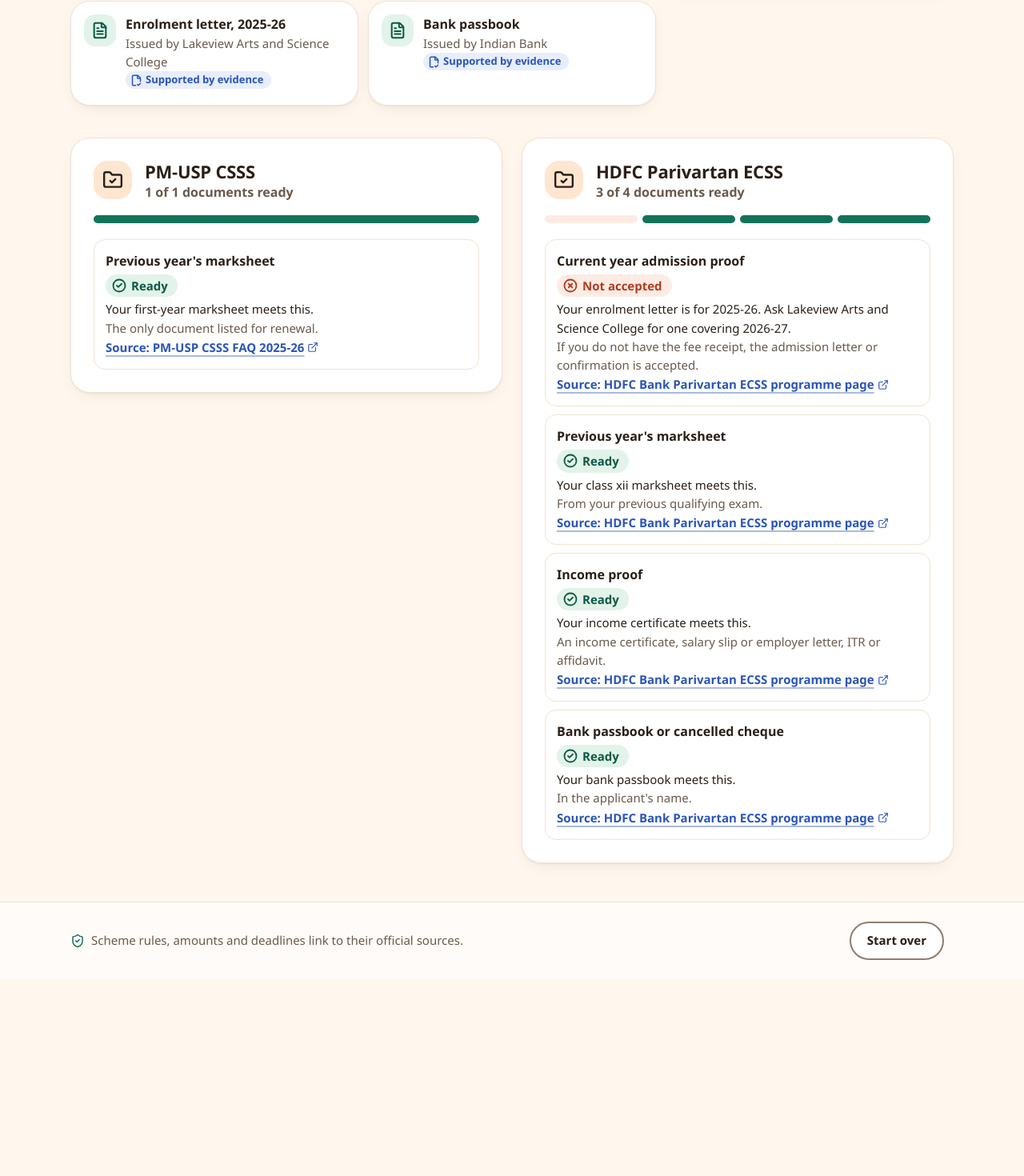
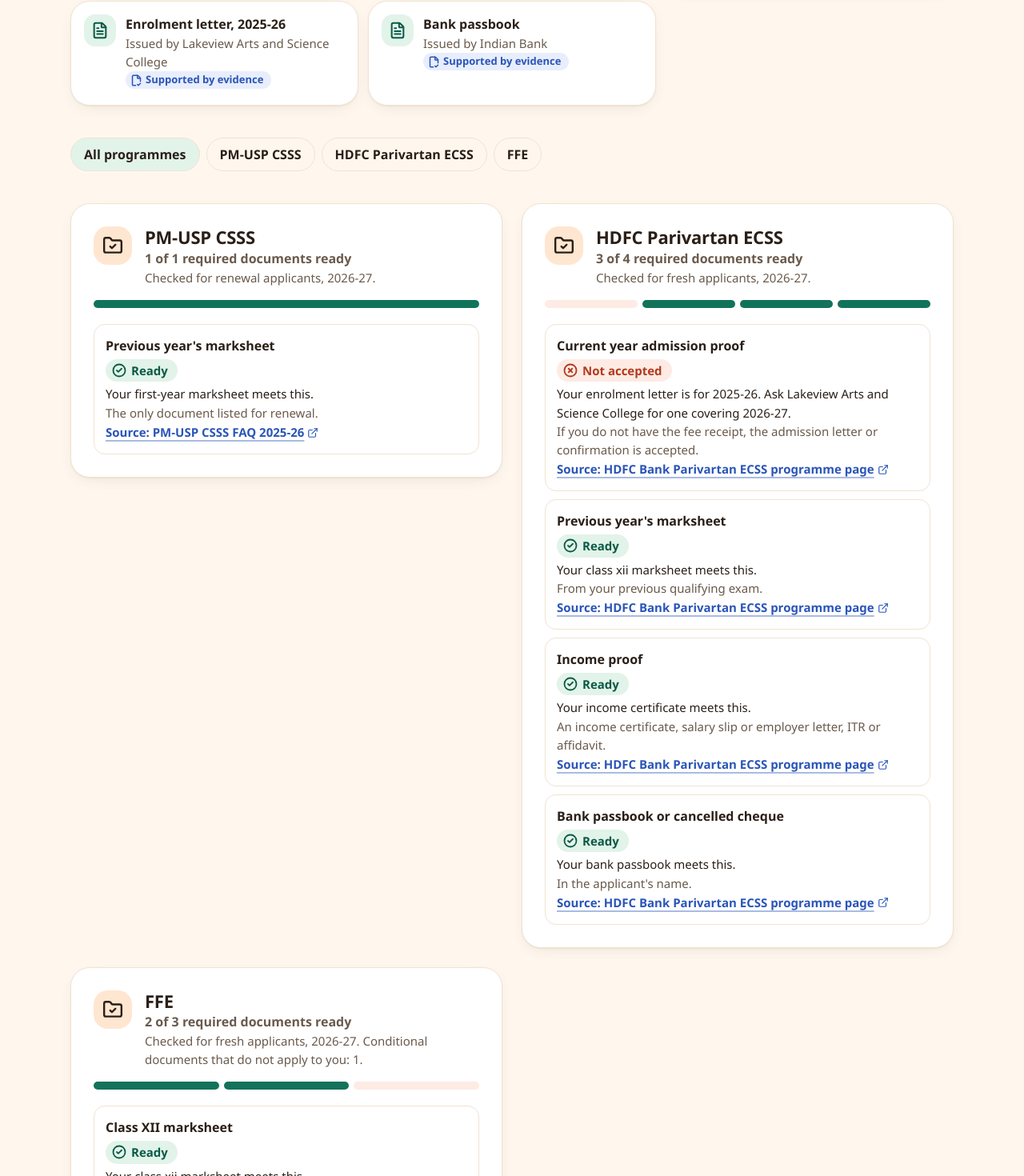
Before and after one commit to SathishAchilles/grantly, a React (Vite) app: page /readiness in a window 1280 px wide. Shown: the part 550-2020 px from the top of the page at 80% size. Before the commit the page ends 1774 px from the top, so only its background shows below. Built offline with nearby package versions, Linux system fonts and the light colour scheme.

Commit message:
Count every required document, show conditional ones and flag unclear academic years for confirmation
Co-Authored-By: Claude Opus 5.5 <noreply@anthropic.com>
Claude-Session: https://claude.ai/code/session_01BhCaCKprt2oaVgs7JBibwC

```diff
--- a/src/domain/readiness.ts
+++ b/src/domain/readiness.ts
@@ -1,13 +1,19 @@
 import { applies } from './eligibility'
-import type { Doc, EvidenceRequirement, Scheme, Student } from './types'
+import type { ApplicantType, Application, Doc, EvidenceRequirement, Scheme, Student } from './types'
 
 /** How well the student's documents cover one requirement. */
-export type ReadinessResult = 'satisfied' | 'alternative' | 'not-satisfied' | 'missing'
+export type ReadinessResult = 'satisfied' | 'alternative' | 'not-satisfied' | 'missing' | 'needs-confirmation'
+
+/** A readiness result, or a marker that a conditional requirement does not apply to this student. */
+export type RequirementStatus = ReadinessResult | 'not-applicable'
 
 /** One evidence requirement with the document matched to it and what the student should do next. */
 export interface RequirementReadiness {
   requirement: EvidenceRequirement
-  result: ReadinessResult
+  /** "needs-confirmation" means a document's academic year is unclear. "not-applicable" is never counted. */
+  result: RequirementStatus
+  /** True when the requirement only applies to some students, so it is shown as "Only if ...". */
+  conditional: boolean
   /** The document that was matched, or the one that is out of date or refused. */
   doc?: Doc
   /** Plain-language next step for the student. */
@@ -28,39 +34,74 @@ const docTypeLabel: Record<Doc['type'], string> = {
 
 const find = (student: Student, types: Doc['type'][]) => student.documents.find((doc) => types.includes(doc.type))
 
-const isCurrent = (requirement: EvidenceRequirement, academicYear: string) => (doc: Doc) =>
-  !requirement.currentYearOnly || doc.academicYear === academicYear
+type YearStatus = 'current' | 'other' | 'unclear'
+
+const yearLabel = /^(\d{4})-(\d{2})$/
+const yearInText = /\b\d{4}-\d{2}\b/
+
+const isWellFormedYear = (year: string | undefined): year is string => {
+  const match = year === undefined ? null : yearLabel.exec(year)
+  return match !== null && Number(match[2]) === (Number(match[1]) + 1) % 100
+}
+
+/** Compares a document's academic year with the one the scheme needs, flagging labels that are missing or contradict each other. */
+function yearStatus(doc: Doc, academicYear: string): YearStatus {
+  const named = yearInText.exec(doc.label)?.[0]
+  if (!isWellFormedYear(doc.academicYear) || (named !== undefined && named !== doc.academicYear)) return 'unclear'
+  return doc.academicYear === academicYear ? 'current' : 'other'
+}
+
+const statusOf = (requirement: EvidenceRequirement, academicYear: string) => (doc: Doc) =>
+  requirement.currentYearOnly ? yearStatus(doc, academicYear) : 'current'
 
 function evaluateRequirement(
   requirement: EvidenceRequirement,
   student: Student,
   academicYear: string,
 ): RequirementReadiness {
-  const current = isCurrent(requirement, academicYear)
-  const accepted = student.documents.find((doc) => requirement.accepts.includes(doc.type) && current(doc))
+  const conditional = requirement.appliesWhen !== undefined
+  const status = statusOf(requirement, academicYear)
+  const accepted = student.documents.find((doc) => requirement.accepts.includes(doc.type) && status(doc) === 'current')
   if (accepted) {
     return {
       requirement,
+      conditional,
       result: 'satisfied',
       doc: accepted,
       guidance: `Your ${accepted.label.toLowerCase()} meets this.`,
     }
   }
 
-  const alternative = student.documents.find((doc) => requirement.alternatives.includes(doc.type) && current(doc))
+  const alternative = student.documents.find(
+    (doc) => requirement.alternatives.includes(doc.type) && status(doc) === 'current',
+  )
   if (alternative) {
     return {
       requirement,
+      conditional,
       result: 'alternative',
       doc: alternative,
       guidance: `You can use your ${alternative.label.toLowerCase()}. This programme accepts it instead.`,
     }
   }
 
-  const outdated = find(student, [...requirement.accepts, ...requirement.alternatives])
+  const candidates = [...requirement.accepts, ...requirement.alternatives]
+  const unclear = student.documents.find((doc) => candidates.includes(doc.type) && status(doc) === 'unclear')
+  if (unclear) {
+    return {
+      requirement,
+      conditional,
+      result: 'needs-confirmation',
+      doc: unclear,
+      guidance: `The year on your ${unclear.label.toLowerCase()} is unclear. Confirm with ${unclear.issuer} that it covers ${academicYear}.`,
+    }
+  }
+
+  const outdated = find(student, candidates)
   if (outdated) {
     return {
       requirement,
+      conditional,
       result: 'not-satisfied',
       doc: outdated,
       guidance: `Your ${outdated.label.toLowerCase()} is for ${outdated.academicYear}. Ask ${outdated.issuer} for one covering ${academicYear}.`,
@@ -72,27 +113,93 @@ function evaluateRequirement(
   if (rejected) {
     return {
       requirement,
+      conditional,
       result: 'not-satisfied',
       doc: rejected,
       guidance: `Your ${rejected.label.toLowerCase()} is not accepted here. You need ${needed}.`,
     }
   }
 
-  return { requirement, result: 'missing', guidance: `Add your ${needed}.` }
+  return { requirement, conditional, result: 'missing', guidance: `Add your ${needed}.` }
 }
 
 /**
- * Checks the student's documents against each evidence requirement that applies to them.
+ * Works out whether the student is a fresh or renewal applicant to one scheme.
+ *
+ * @param schemeId - The scheme being checked.
+ * @param studentId - The student being checked.
+ * @param applications - Every application on record. When omitted the student counts as fresh.
+ * @returns "renewal" only when the student has a renewal application to this scheme, otherwise "fresh".
+ */
+export function applicantTypeFor(
+  schemeId: string,
+  studentId: string,
+  applications: readonly Application[] = [],
+): ApplicantType {
+  const renewing = applications.some(
+    (application) =>
+      application.schemeId === schemeId &&
+      application.studentId === studentId &&
+      application.applicantType === 'renewal',
+  )
+  return renewing ? 'renewal' : 'fresh'
+}
+
+/**
+ * Checks the student's documents against every evidence requirement of the scheme for their applicant type.
+ * Conditional requirements that do not apply are kept in the list, marked "not-applicable", so they can be shown.
  *
  * @param scheme - The scheme whose evidence requirements are checked.
  * @param student - The student whose documents are checked.
- * @returns One readiness entry per applicable requirement.
+ * @param applications - Every application on record, used to tell a renewal from a fresh application to this scheme.
+ * @returns One readiness entry per requirement for the applicant type.
  */
-export function evaluateReadiness(scheme: Scheme, student: Student): RequirementReadiness[] {
+export function evaluateReadiness(
+  scheme: Scheme,
+  student: Student,
+  applications: readonly Application[] = [],
+): RequirementReadiness[] {
+  const applicantType = applicantTypeFor(scheme.id, student.id, applications)
   return scheme.evidence
-    .filter((requirement) => applies(requirement.appliesTo, student.applicantType))
-    .filter((requirement) => requirement.appliesWhen?.(student) ?? true)
-    .map((requirement) => evaluateRequirement(requirement, student, scheme.academicYear))
+    .filter((requirement) => applies(requirement.appliesTo, applicantType))
+    .map((requirement): RequirementReadiness => {
+      if (requirement.appliesWhen?.(student) === false) {
+        return {
+          requirement,
+          conditional: true,
+          result: 'not-applicable',
+          guidance: 'This does not apply to you, so it is not counted.',
+        }
+      }
+      return evaluateRequirement(requirement, student, scheme.academicYear)
+    })
+}
+
+/** Totals for one scheme's readiness list. */
+export interface ReadinessSummary {
+  /** Requirements that apply to the student. Conditional ones that do not apply are left out. */
+  required: number
+  ready: number
+  /** Requirements whose document year needs confirming. */
+  unresolved: number
+  /** Conditional requirements that do not apply and are not counted. */
+  skipped: number
+}
+
+/**
+ * Counts how many applicable requirements are ready, unresolved or skipped.
+ *
+ * @param results - The output of evaluateReadiness.
+ * @returns The counts the readiness page reports.
+ */
+export function summarizeReadiness(results: RequirementReadiness[]): ReadinessSummary {
+  const counted = results.filter(({ result }) => result !== 'not-applicable')
+  return {
+    required: counted.length,
+    ready: counted.filter(({ result }) => result === 'satisfied' || result === 'alternative').length,
+    unresolved: counted.filter(({ result }) => result === 'needs-confirmation').length,
+    skipped: results.length - counted.length,
+  }
 }
 
 export { docTypeLabel }
--- a/src/routes/readiness.tsx
+++ b/src/routes/readiness.tsx
@@ -1,16 +1,27 @@
 import { FileText, FolderCheck } from 'lucide-react'
+import { Link, useSearchParams } from 'react-router'
 import { Card } from '@/components/Card'
 import { OutcomeBadge } from '@/components/OutcomeBadge'
 import { SourceLink } from '@/components/SourceLink'
 import { StatusBadge } from '@/components/StatusBadge'
 import { StudentOnly } from '@/components/StudentOnly'
 import { schemes } from '@/data/schemes'
-import { evaluateReadiness } from '@/domain/readiness'
-import type { Scheme, Student } from '@/domain/types'
+import { applicantTypeFor, evaluateReadiness, summarizeReadiness } from '@/domain/readiness'
+import type { Application, Scheme, Student } from '@/domain/types'
+import { useGrantlyStore } from '@/store/useGrantlyStore'
 
-function ProgrammeReadiness({ scheme, student }: { scheme: Scheme; student: Student }) {
-  const results = evaluateReadiness(scheme, student)
-  const ready = results.filter((result) => result.result === 'satisfied' || result.result === 'alternative').length
+function ProgrammeReadiness({
+  scheme,
+  student,
+  applications,
+}: {
+  scheme: Scheme
+  student: Student
+  applications: Application[]
+}) {
+  const results = evaluateReadiness(scheme, student, applications)
+  const { required, ready, unresolved, skipped } = summarizeReadiness(results)
+  const applicantType = applicantTypeFor(scheme.id, student.id, applications)
   const headingId = `ready-${scheme.id}`
   return (
     <Card aria-labelledby={headingId}>
@@ -26,23 +37,31 @@ function ProgrammeReadiness({ scheme, student }: { scheme: Scheme; student: Stud
             {scheme.shortName}
           </h2>
           <p className="font-bold text-muted">
-            {ready} of {results.length} documents ready
+            {ready} of {required} required documents ready
+          </p>
+          <p className="text-small text-muted">
+            Checked for {applicantType} applicants, {scheme.academicYear}.
+            {unresolved > 0 && ` ${unresolved} to confirm.`}
+            {skipped > 0 && ` Conditional documents that do not apply to you: ${skipped}.`}
           </p>
         </div>
       </div>
       <div aria-hidden="true" className="mt-4 flex gap-1.5">
-        {results.map(({ requirement, result }) => (
-          <span
-            key={requirement.id}
-            className={`h-2.5 flex-1 rounded-pill ${result === 'satisfied' || result === 'alternative' ? 'bg-forest' : 'bg-rust-soft'}`}
-          />
-        ))}
+        {results
+          .filter(({ result }) => result !== 'not-applicable')
+          .map(({ requirement, result }) => (
+            <span
+              key={requirement.id}
+              className={`h-2.5 flex-1 rounded-pill ${result === 'satisfied' || result === 'alternative' ? 'bg-forest' : 'bg-rust-soft'}`}
+            />
+          ))}
       </div>
       <ul className="mt-5 space-y-2.5">
-        {results.map(({ requirement, result, guidance }) => (
+        {results.map(({ requirement, result, guidance, conditional }) => (
           <li key={requirement.id} className="rounded-control border border-hairline p-3.5">
             <p className="font-bold">{requirement.label}</p>
-            <OutcomeBadge kind={result} />
+            {conditional && <p className="text-small font-bold text-muted">Only if this applies to you</p>}
+            {result === 'not-applicable' ? null : <OutcomeBadge kind={result} />}
             <p className="text-small">{guidance}</p>
             <p className="text-small text-muted">{requirement.note}</p>
             <SourceLink source={requirement.source} />
@@ -54,7 +73,14 @@ function ProgrammeReadiness({ scheme, student }: { scheme: Scheme; student: Stud
 }
 
 function Readiness({ student }: { student: Student }) {
-  const open = schemes.filter((scheme) => scheme.openFor.includes(student.applicantType) && scheme.evidence.length > 0)
+  const applications = useGrantlyStore((state) => state.applications)
+  const [searchParams] = useSearchParams()
+  const open = schemes.filter(
+    (scheme) =>
+      scheme.openFor.includes(applicantTypeFor(scheme.id, student.id, applications)) && scheme.evidence.length > 0,
+  )
+  const chosen = open.find((scheme) => scheme.id === searchParams.get('scheme'))
+  const shown = chosen ? [chosen] : open
   return (
     <div className="space-y-10">
       <section aria-labelledby="documents-heading">
@@ -85,9 +111,27 @@ function Readiness({ student }: { student: Student }) {
           ))}
         </ul>
       </section>
+      <nav aria-label="Programme">
+        <ul className="flex flex-wrap gap-2">
+          {[
+            { id: null, name: 'All programmes' },
+            ...open.map((scheme) => ({ id: scheme.id, name: scheme.shortName })),
+          ].map(({ id, name }) => (
+            <li key={name}>
+              <Link
+                to={{ search: id ? `?${new URLSearchParams({ scheme: id })}` : '' }}
+                aria-current={(chosen?.id ?? null) === id ? 'page' : undefined}
+                className="inline-block rounded-pill border border-hairline px-4 py-2 font-bold aria-[current=page]:bg-forest-soft"
+              >
+                {name}
+              </Link>
+            </li>
+          ))}
+        </ul>
+      </nav>
       <div className="grid gap-6 lg:grid-cols-2 lg:items-start">
-        {open.map((scheme) => (
-          <ProgrammeReadiness key={scheme.id} scheme={scheme} student={student} />
+        {shown.map((scheme) => (
+          <ProgrammeReadiness key={scheme.id} scheme={scheme} student={student} applications={applications} />
         ))}
       </div>
     </div>
```
Also changed, not shown: 2 other files (tests, documents, lock files or other folders).
